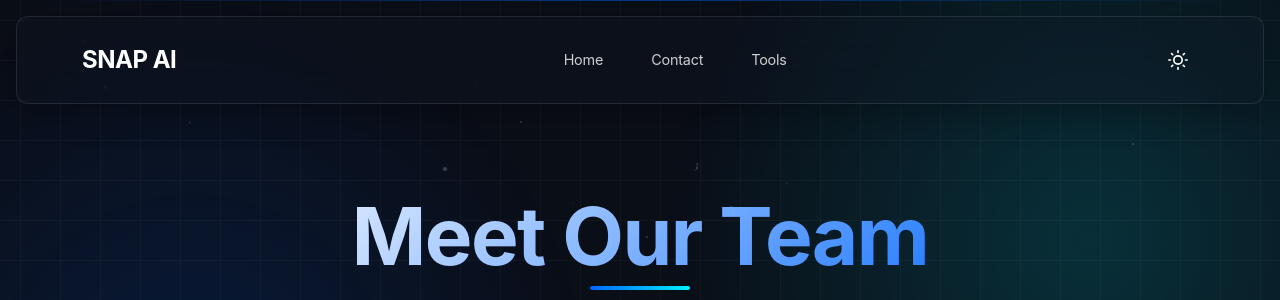
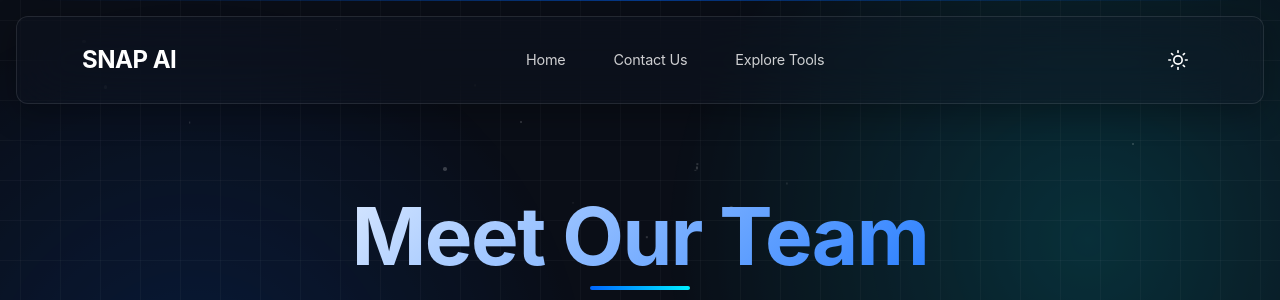
Before and after one commit to SohamMedley/SohamSEMiniProject, a Flask app: page /about_us in a window 1280 px wide. Shown: the top 300 px of the page. Run offline with Flask 3, Linux system fonts and the light colour scheme; some web fonts are replaced.

Commit message:
Update about_us.html

```diff
--- a/templates/about_us.html
+++ b/templates/about_us.html
@@ -574,10 +574,10 @@
                     <a class="nav-link" href="{{ url_for('index') }}">Home</a>
                 </li>
                 <li class="nav-item">
-                    <a class="nav-link" href="{{ url_for('contact_us') }}">Contact</a>
+                    <a class="nav-link" href="{{ url_for('contact_us') }}">Contact Us</a>
                 </li>
                 <li class="nav-item">
-                    <a class="nav-link" href="{{ url_for('explore_tools') }}">Tools</a>
+                    <a class="nav-link" href="{{ url_for('explore_tools') }}">Explore Tools</a>
                 </li>
             </ul>
             <button id="themeToggle" class="theme-toggle">
```
